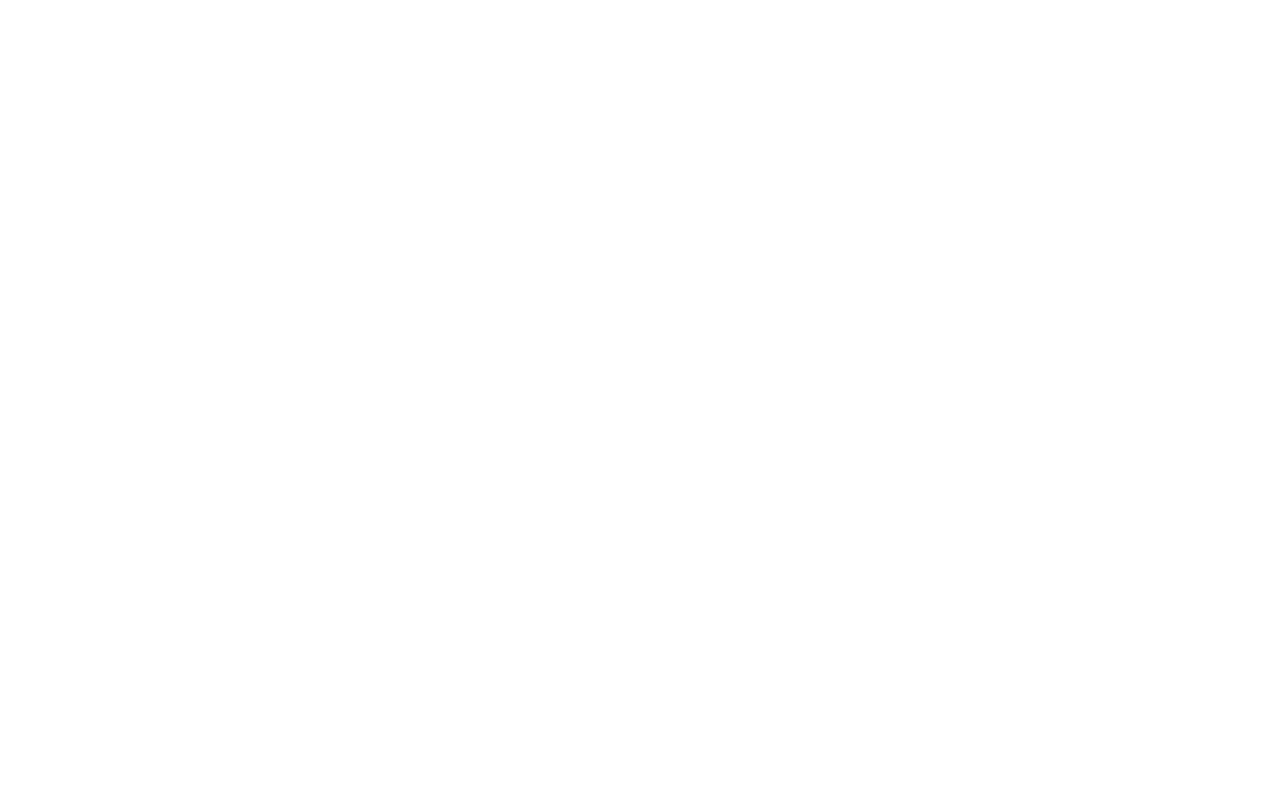
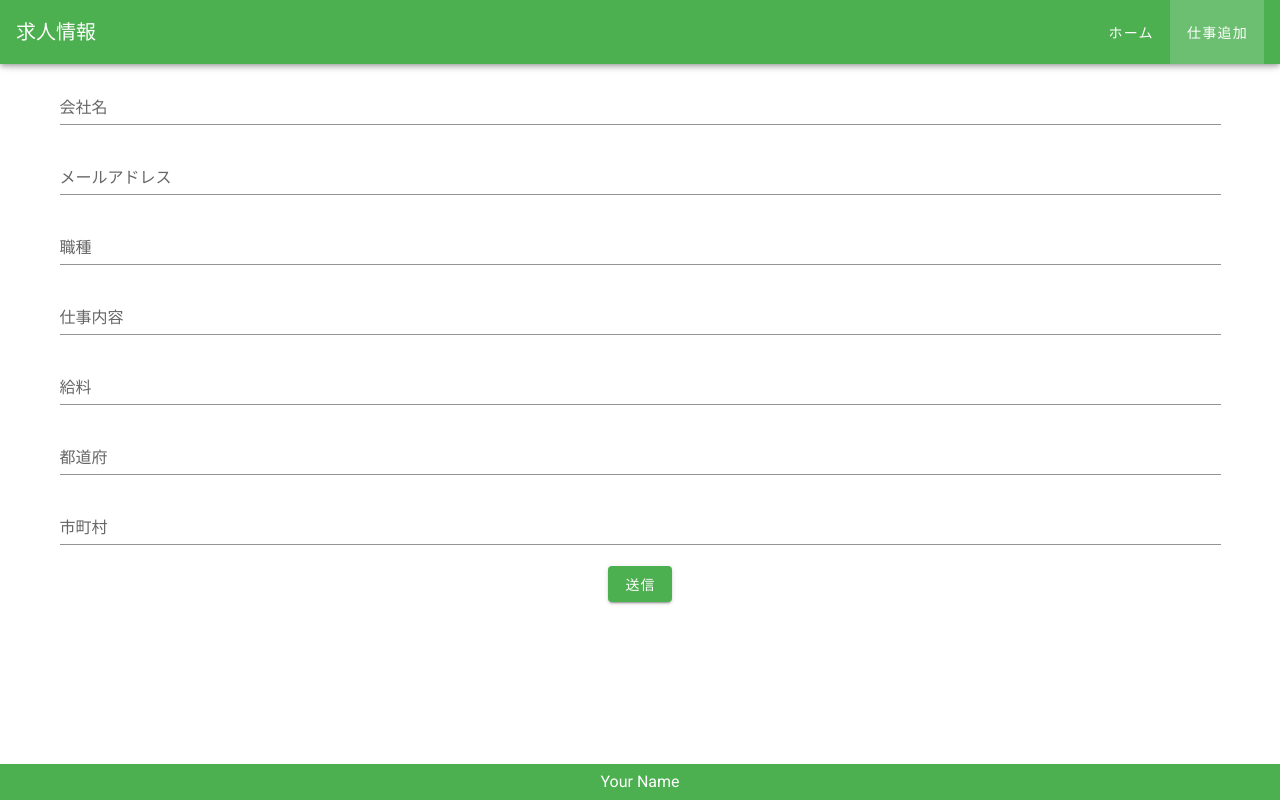
Before and after one commit to Naoshin-hirano/Jest_Practice, a Vue app in the folder frontend/: page /editor in a window 1280 px wide. Built offline with nearby package versions, Linux system fonts and the light colour scheme.

Commit message:
仕事追加画面を作成

```diff
--- a/frontend/src/App.vue
+++ b/frontend/src/App.vue
@@ -1,5 +1,18 @@
 <template>
   <v-app>
-    <router-view />
+    <v-app-bar color="success" dark app>
+      <v-toolbar-title>求人情報</v-toolbar-title>
+      <v-spacer></v-spacer>
+      <v-toolbar-items>
+        <v-btn text to="/">ホーム</v-btn>
+        <v-btn text to="/editor">仕事追加</v-btn>
+      </v-toolbar-items>
+    </v-app-bar>
+    <v-main>
+      <router-view />
+    </v-main>
+    <v-footer color="success" dark app class="justify-center">
+       Your Name
+    </v-footer>
   </v-app>
 </template>
--- a/frontend/src/router/index.js
+++ b/frontend/src/router/index.js
@@ -2,6 +2,7 @@
 import VueRouter from "vue-router";
 import Home from "../views/Home.vue";
 import Job from '../views/Job.vue';
+import JobEditor from '../views/JobEditor.vue';
 
 Vue.use(VueRouter);
 
@@ -16,6 +17,12 @@
     name: 'job',
     component: Job,
     props: true
+  },
+  {
+    path: "/editor",
+    name: "editor",
+    component: JobEditor,
+    props: true
   }
 ];
 
--- a/frontend/src/views/Home.vue
+++ b/frontend/src/views/Home.vue
@@ -1,7 +1,6 @@
 <template>
   <div>
     <v-container>
-      <h1>Job Boards</h1>
       <div v-for="job in jobs" :key="job.pk">
         <h2>
           <router-link
--- /dev/null
+++ b/frontend/src/views/JobEditor.vue
@@ -0,0 +1,90 @@
+<template>
+    <div>
+        <v-container>
+            <form @submit.prevent="onSubmit" action="#">
+                <v-text-field
+                  v-model="company_name"
+                  label="会社名"
+                  required
+                ></v-text-field>
+                <v-text-field
+                  v-model="company_email"
+                  label="メールアドレス"
+                  required
+                ></v-text-field>
+                <v-text-field
+                  v-model="job_title"
+                  label="職種"
+                  required
+                ></v-text-field>
+                <v-text-field
+                  v-model="job_description"
+                  label="仕事内容"
+                  required
+                ></v-text-field>
+                <v-text-field
+                  v-model="salary"
+                  label="給料"
+                  required
+                ></v-text-field>
+                <v-text-field
+                  v-model="prefectures"
+                  label="都道府"
+                  required
+                ></v-text-field>
+                <v-text-field
+                  v-model="city"
+                  label="市町村"
+                  required
+                ></v-text-field>
+                <div class="text-center">
+                    <v-btn
+                     color="success"
+                     type="submit"
+                    >送信</v-btn>
+                </div>
+            </form>
+        </v-container>
+    </div>
+</template>
+
+<script>
+import { apiService } from '../common/api.service.js'
+export default {
+    data(){
+        return {
+            company_name: null,
+            company_email: null,
+            job_title: null,
+            job_description: null,
+            salary: null,
+            prefectures: null,
+            city: null,
+            error: null
+        }
+    },
+    methods: {
+        onSubmit(){
+            let endpoint = `/api/jobs/`;
+            let method = 'POST';
+            apiService(endpoint, method, {
+                company_name: this.company_name,
+                company_email: this.company_email,
+                job_title: this.job_title,
+                job_description: this.job_description,
+                salary: this.salary,
+                prefectures: this.prefectures,
+                city: this.city,
+            }).then(job_data => {
+                this.$router.push({
+                    name: 'job',
+                    params: { id: job_data.id }
+                })
+            })
+        }
+    },
+    created(){
+        document.title = 'Editor - Job';
+    }
+}
+</script>
--- a/frontend/webpack-stats.json
+++ b/frontend/webpack-stats.json
@@ -1 +1 @@
-{"status":"done","publicPath":"http://0.0.0.0:8080/","chunks":{"app":[{"name":"bundle.js","publicPath":"http://0.0.0.0:8080/bundle.js","path":"/Users/naoyahirano/Desktop/Jest_UT/frontend/dist/bundle.js"}]},"error":"ModuleNotFoundError","message":"Module not found: Error: Can't resolve '../views/Job.vue' in '/Users/naoyahirano/Desktop/Jest_UT/frontend/src/router'"}
+{"status":"done","publicPath":"http://0.0.0.0:8080/","chunks":{"app":[{"name":"bundle.js","publicPath":"http://0.0.0.0:8080/bundle.js","path":"/Users/naoyahirano/Desktop/Jest_UT/frontend/dist/bundle.js"}]},"error":"ModuleNotFoundError","message":"Module not found: Error: Can't resolve '..views/JobEditor.vue' in '/Users/naoyahirano/Desktop/Jest_UT/frontend/src/router'"}
```
